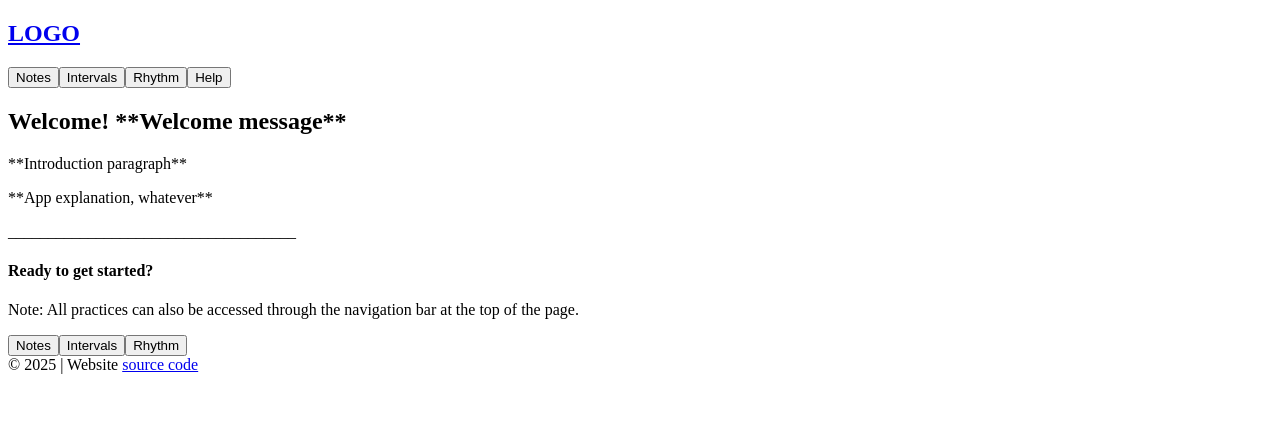
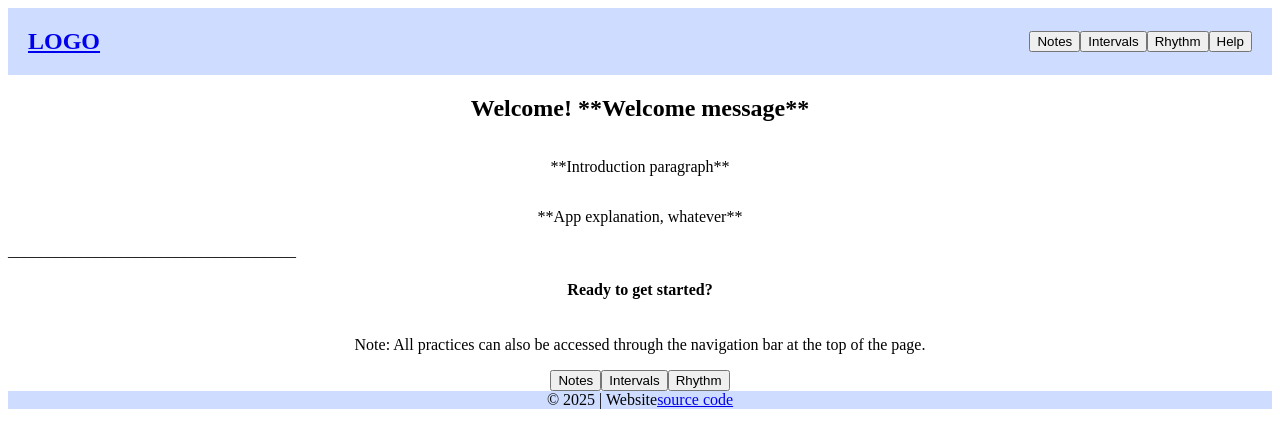
Before and after one commit to MostLikelyNotHuman/unit-1-final, a React (Vite) app in the folder final-project/: page / in a window 1280 px wide. Shown: the top 448 px of the page. Built offline with nearby package versions, Linux system fonts and the light colour scheme.

Commit message:
basic migration

```diff
--- /dev/null
+++ b/final-project/src/components/HomePage.css
@@ -0,0 +1,12 @@
+#homepage-intro {
+    display: flex;
+    flex-direction: column;
+    align-items: center;
+}
+
+#homepage-starting-prompt {
+    display: flex;
+    flex-direction: column;
+    justify-content: right;
+    align-items: center;
+}
--- a/final-project/src/components/HomePage.jsx
+++ b/final-project/src/components/HomePage.jsx
@@ -2,6 +2,7 @@ import { Link } from "react-router";
 import Button from "./pieces/Button";
 import Footer from "./pieces/Footer";
 import Header from "./pieces/Header";
+import './HomePage.css';
 
 const HomePage = () => {
     return(
--- /dev/null
+++ b/final-project/src/components/pieces/Footer.css
@@ -0,0 +1,6 @@
+footer {
+    display: flex;
+    background-color: rgb(206, 221, 255);
+    justify-content: center;
+    align-items: center;
+}
--- a/final-project/src/components/pieces/Footer.jsx
+++ b/final-project/src/components/pieces/Footer.jsx
@@ -1,4 +1,4 @@
-
+import './Footer.css';
 
 const Footer = () => {
 
--- /dev/null
+++ b/final-project/src/components/pieces/Header.css
@@ -0,0 +1,18 @@
+header {
+    display: flex;
+    background-color: rgb(206, 221, 255);
+}
+
+#logo {
+    flex: 1;
+    margin-left: 20px;
+}
+
+#header-nav-links {
+    display: flex;
+    flex: 3;
+    flex-direction: row;
+    justify-content: right;
+    align-items: center;
+    margin-right: 20px;
+}
--- a/final-project/src/components/pieces/Header.jsx
+++ b/final-project/src/components/pieces/Header.jsx
@@ -1,5 +1,6 @@
 import { Link } from "react-router";
 import Button from "./Button";
+import './Header.css';
 
 const Header = () => {
 
```
